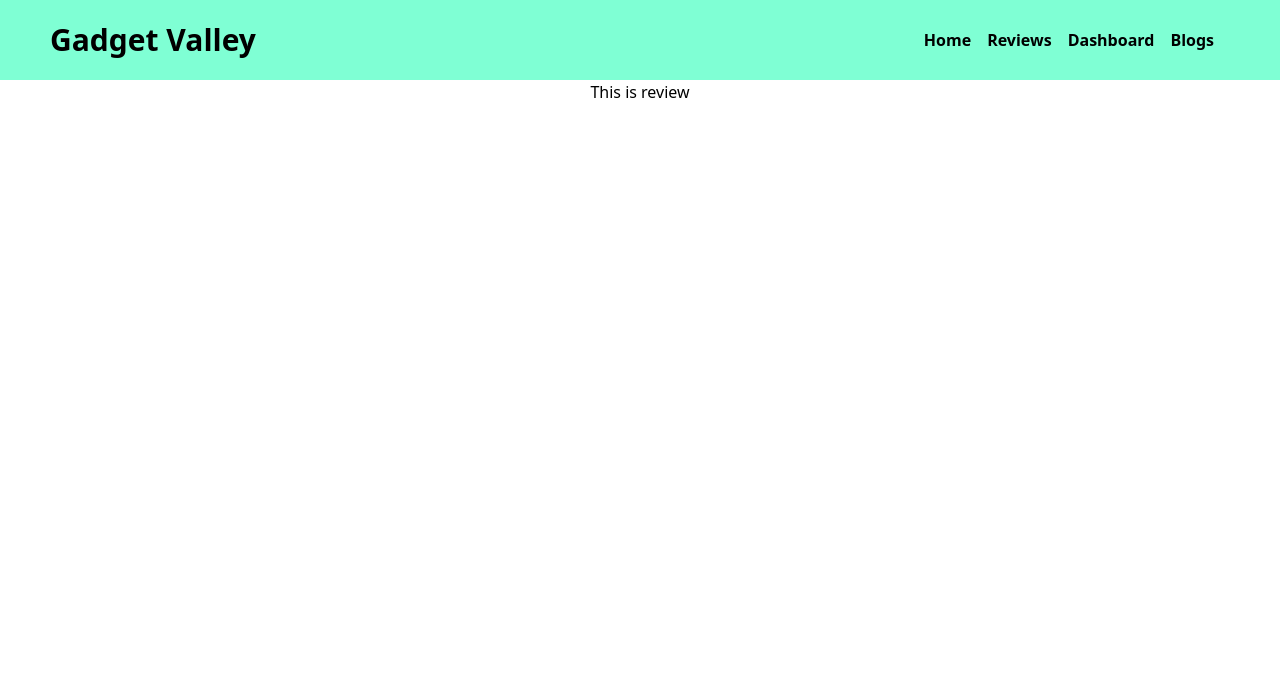
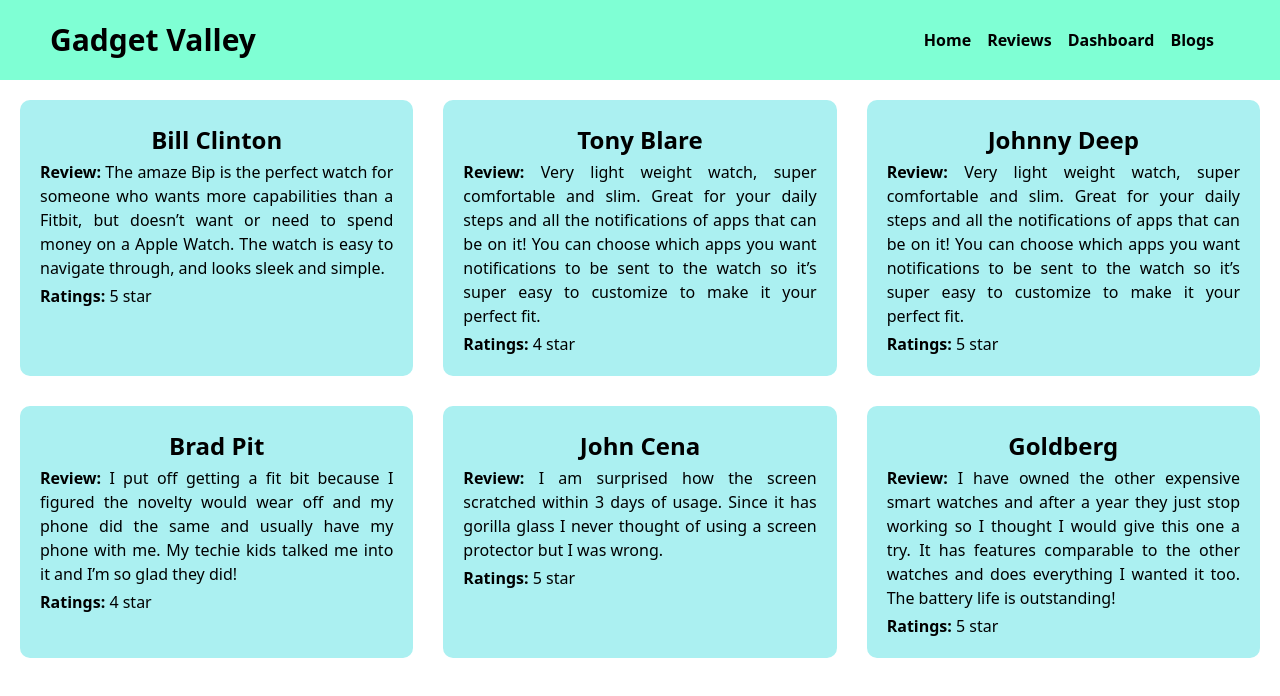
Before and after one commit to OmarRaihan/watch-gallery-project, a React (Create React App) app: page /reviews in a window 1280 px wide. Shown: the top 696 px of the page. Built offline with nearby package versions, Linux system fonts and the light colour scheme.

Commit message:
review added

```diff
--- /dev/null
+++ b/public/review.json
@@ -0,0 +1,38 @@
+[
+    {
+        "id": 1,
+        "name": "Bill Clinton",
+        "ratings" : "5 star",
+        "comment":"The amaze Bip is the perfect watch for someone who wants more capabilities than a Fitbit, but doesn’t want or need to spend money on a Apple Watch. The watch is easy to navigate through, and looks sleek and simple."
+    },
+    {
+        "id": 2,
+        "name": "Tony Blare",
+        "ratings" : "4 star",
+        "comment":"Very light weight watch, super comfortable and slim. Great for your daily steps and all the notifications of apps that can be on it! You can choose which apps you want notifications to be sent to the watch so it’s super easy to customize to make it your perfect fit."
+    },
+    {
+        "id": 3,
+        "name": "Johnny Deep",
+        "ratings" : "5 star",
+        "comment":"Very light weight watch, super comfortable and slim. Great for your daily steps and all the notifications of apps that can be on it! You can choose which apps you want notifications to be sent to the watch so it’s super easy to customize to make it your perfect fit."
+    },
+    {
+        "id": 4,
+        "name": "Brad Pit",
+        "ratings" : "4 star",
+        "comment":"I put off getting a fit bit because I figured the novelty would wear off and my phone did the same and usually have my phone with me.  My techie kids talked me into it and I’m so glad they did!"
+    },
+    {
+        "id": 5,
+        "name": "John Cena",
+        "ratings" : "5 star",
+        "comment":"I am surprised how the screen scratched within 3 days of usage. Since it has gorilla glass I never thought of using a screen protector but I was wrong."
+    },
+    {
+        "id": 6,
+        "name": "Goldberg",
+        "ratings" : "5 star",
+        "comment":"I have owned the other expensive smart watches and after a year they just stop working so I thought I would give this one a try. It has features comparable to the other watches and does everything I wanted it too. The battery life is outstanding! "
+    }
+]
--- a/src/components/Home/Home.js
+++ b/src/components/Home/Home.js
@@ -10,6 +10,9 @@ const Home = () => {
         <p>
             The watch inspired by classic watches. The Amazfit GTR 3 Pro has a round metal body made from lightweight aircraft-grade aluminum alloy. The bezel-less design integrates with the curved glass screen to body ratio.
         </p>
+        <div className="demo-btn">
+        <button className="bg-purple-200 px-4 py-3 my-8 rounded">Live Demo</button>
+        </div>
       </div>
       <div className="image-container ms-auto">
         <img src="https://site-cdn.huami.com/files/amazfit/en/gtr3-pro/1-new.png" alt="" />
--- /dev/null
+++ b/src/components/Hooks/useReviews.js
@@ -0,0 +1,15 @@
+import { useEffect, useState } from "react";
+
+const useReviews = () =>{
+    const [reviews, setReviews] = useState([]);
+
+    useEffect(() =>{
+        fetch('review.json')
+        .then(res => res.json())
+        .then(data => setReviews(data))
+    }, []);
+
+    return [reviews, setReviews]
+}
+
+export default useReviews;
--- /dev/null
+++ b/src/components/Review/Review.css
@@ -0,0 +1,10 @@
+
+.review-info{
+    background-color: rgb(171, 240, 241);
+    padding: 20px;
+    border-radius: 10px;
+}
+
+span{
+    font-weight: 700;
+}
--- /dev/null
+++ b/src/components/Review/Review.js
@@ -0,0 +1,15 @@
+import React from 'react';
+import './Review.css'
+
+const Review = (props) => {
+    const {name, ratings, comment} = props.review;
+    return (
+        <div className='review-info'>
+            <h2 className='text-2xl font-semibold my-1'>{name}</h2>
+            <p className='my-1'><span>Review:</span> {comment}</p>
+            <p><span>Ratings:</span> {ratings}</p>
+        </div>
+    );
+};
+
+export default Review;
--- a/src/components/Reviews/Reviews.css
+++ b/src/components/Reviews/Reviews.css
@@ -0,0 +1,7 @@
+
+.review-container{
+    display: grid;
+    grid-template-columns: repeat(3, 1fr);
+    gap: 30px;
+    margin: 20px;
+}
--- a/src/components/Reviews/Reviews.js
+++ b/src/components/Reviews/Reviews.js
@@ -1,10 +1,20 @@
 
-import React from 'react';
+import useReviews from '../Hooks/useReviews';
+import Review from '../Review/Review';
+import './Reviews.css'
 
 const Reviews = () => {
+    const [reviews, setReviews] = useReviews()
+
+
     return (
-        <div>
-            <h2>This is review</h2>
+        <div className='review-container'>
+            {
+                reviews.map(review => <Review
+                key={review.id}
+                review={review}
+                ></Review>)
+            }
         </div>
     );
 };
```
